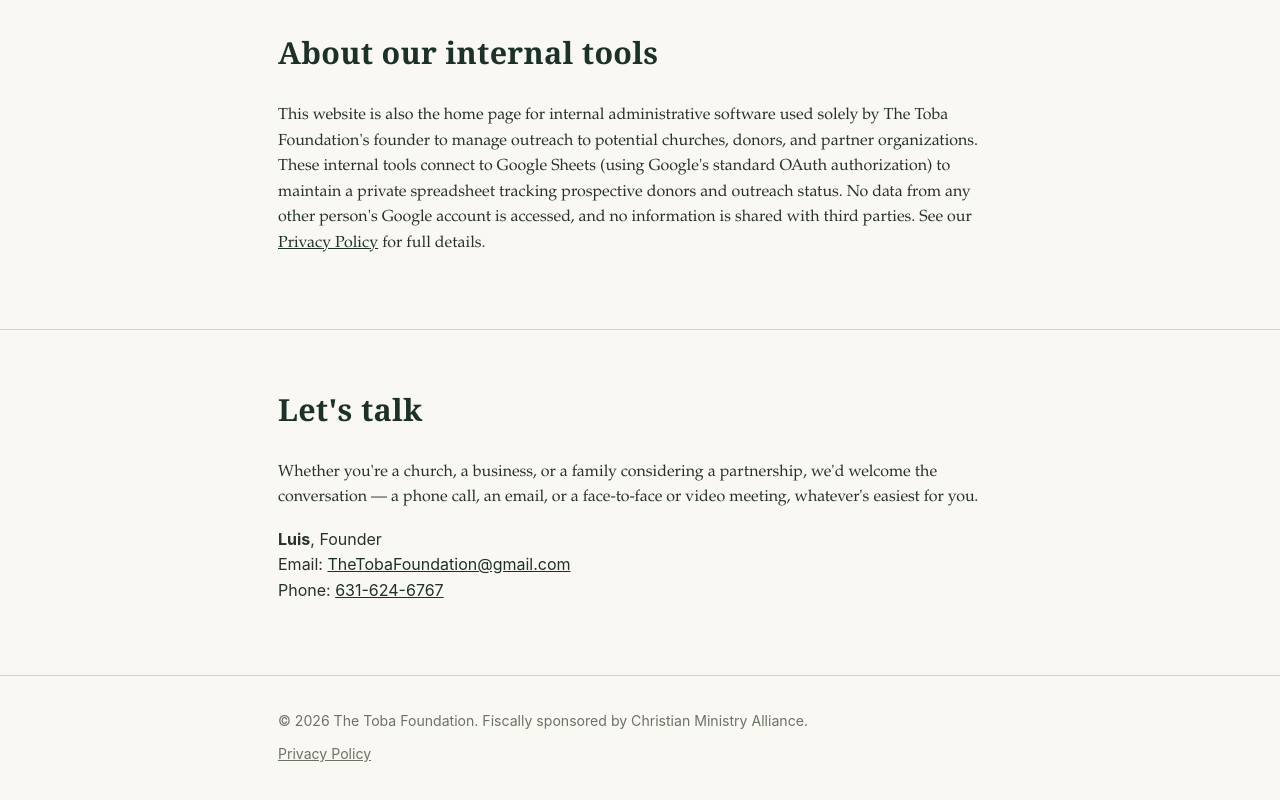
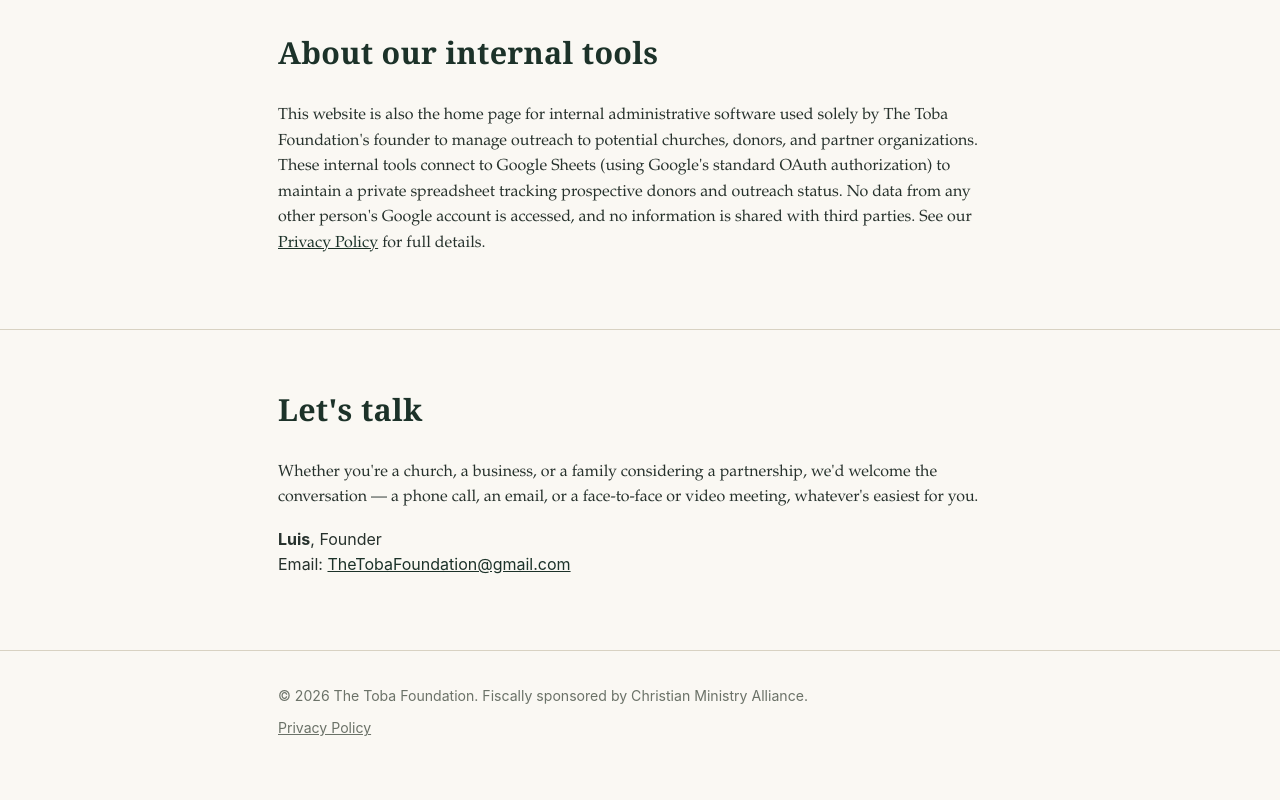
Before and after one commit to thetobafoundation-debug/ttf-website, a plain HTML site: page index.html in a window 1280 px wide. Shown: the part 2258-3058 px from the top of the page. Drawn offline with Linux system fonts and the light colour scheme.

Commit message:
Update index.html

```diff
--- a/index.html
+++ b/index.html
@@ -245,7 +245,6 @@
       <p class="sans">
         <strong>Luis</strong>, Founder<br>
         Email: <a href="mailto:TheTobaFoundation@gmail.com">TheTobaFoundation@gmail.com</a><br>
-        Phone: <a href="tel:+16316246767">631-624-6767</a>
       </p>
     </div>
   </section>
```
